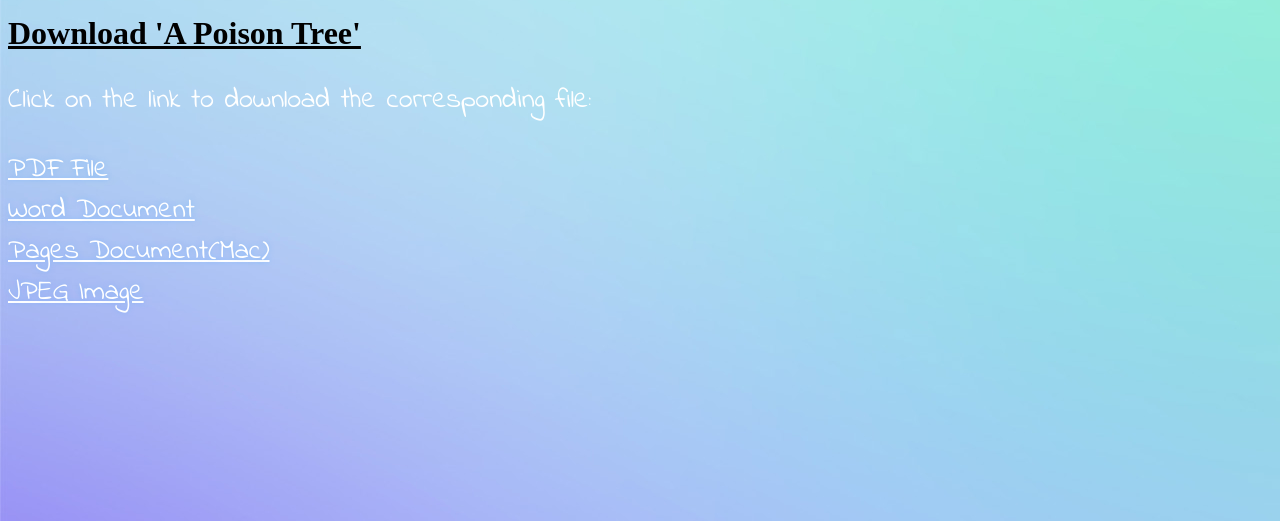
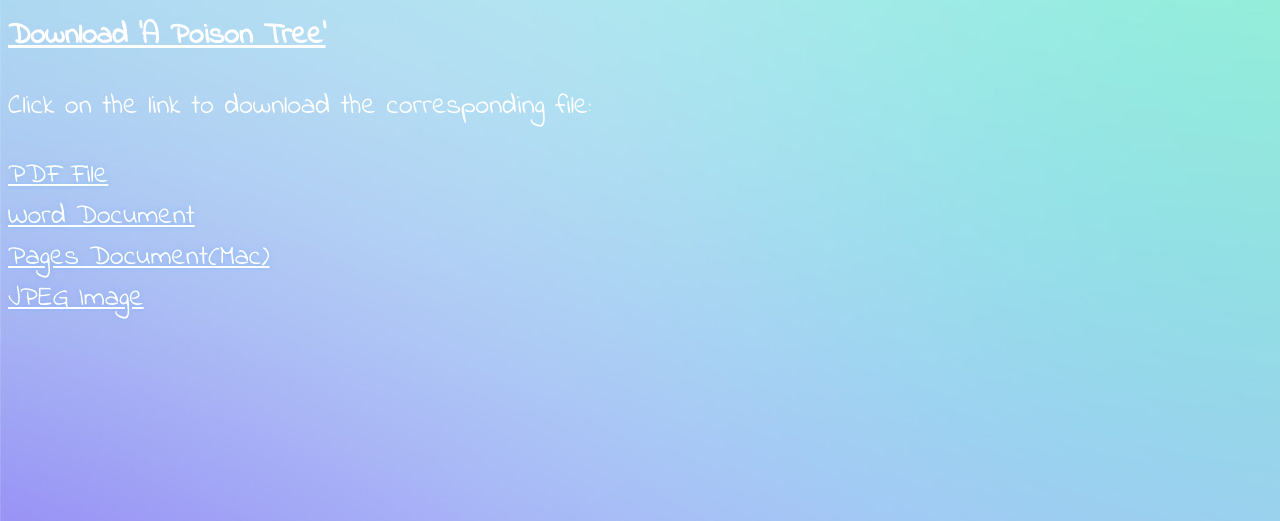
Before and after one commit to bookworm1407/GCSEEnglishHelp, a plain HTML site: page poisontree.html in a window 1280 px wide. Shown: the part 279-800 px from the top of the page. Drawn offline with Linux system fonts and the light colour scheme.

Commit message:
Update poisontree.html

```diff
--- a/poisontree.html
+++ b/poisontree.html
@@ -50,6 +50,13 @@
   box-shadow: inset 0 1px 0 rgba(255, 255, 255, 0.05);
   float: center;
 }
+    .introh{
+
+        color: white;
+        font-family: 'Indie Flower';
+        font-size: 30px;
+    }
+
 .btn:hover {
   background: -webkit-linear-gradient(top, rgba(40, 40, 40, 0.6), rgba(35, 35, 35, 0.6) 50%, rgba(10, 10, 10, 0.8) 50%, rgba(0, 0, 0, 0.8));
 }
```
